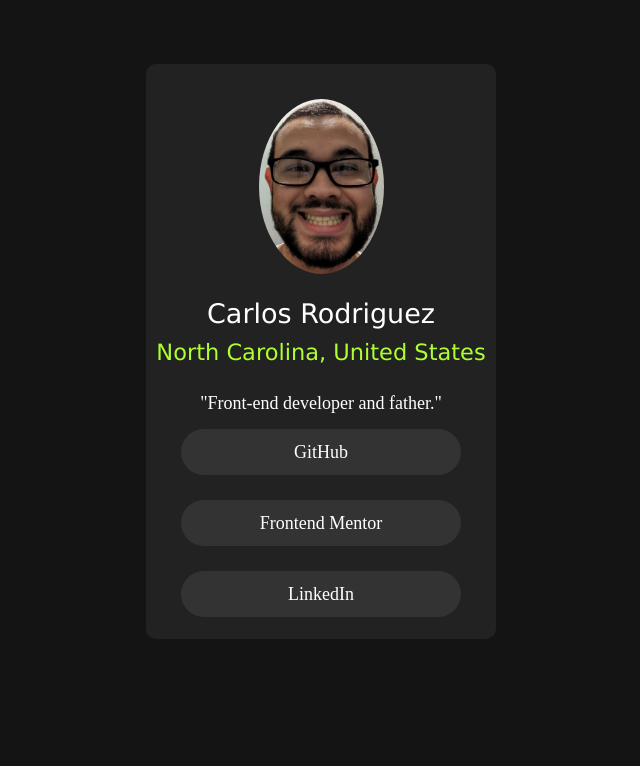
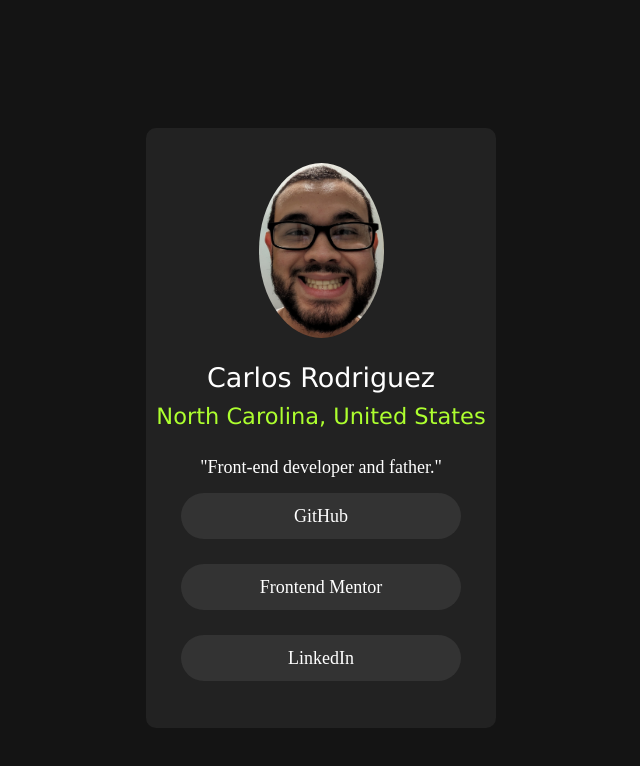
Before and after one commit to carloswearsglasses/Social-Links-Profile, a plain HTML site: page index.html in a window 1280 px wide. Shown: the whole page, without its empty margins (319-959 px from the left). Drawn offline with Linux system fonts and the light colour scheme.

Commit message:
Update styles.css

```diff
--- a/styles.css
+++ b/styles.css
@@ -12,11 +12,11 @@ body {
 }
 .profile-rectangle {
     background-color: rgb(34, 34, 34);
-    height: 575px;
+    height: 600px;
     width: 350px;
     margin-left: auto;
     margin-right: auto;
-    margin-top: 5%;
+    margin-top: 10%;
     margin-bottom: 10%;
     border-radius: 10px;
 }
```
